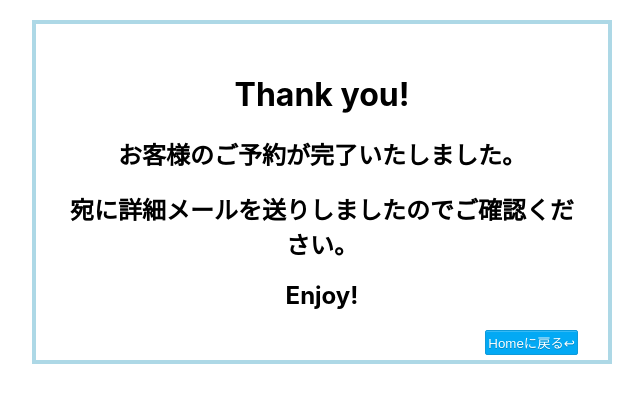
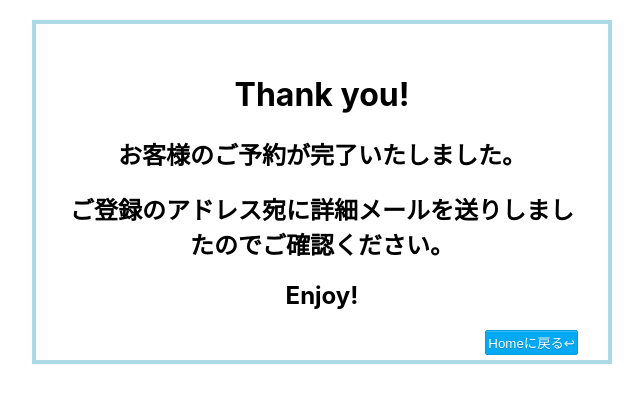
Before and after one commit to dehiron/renspa-react-frontend, a React (Create React App) app: page /checkout in a window 1280 px wide. Shown: the top 402 px of the page, without its empty margins (318-961 px from the left). Built offline with nearby package versions, Linux system fonts and the light colour scheme; no server answers.

Commit message:
push the latest

```diff
--- a/src/components/Checkout.js
+++ b/src/components/Checkout.js
@@ -13,7 +13,7 @@ function Checkout(props){
 
             <h1 className="title_message">Thank you!</h1>
             <h2 className="title_message">お客様のご予約が完了いたしました。</h2>
-            <h2 className="title_message"> 宛に詳細メールを送りしましたのでご確認ください。</h2>
+            <h2 className="title_message"> ご登録のアドレス宛に詳細メールを送りしましたのでご確認ください。</h2>
 
             <h2 className="title_message"> Enjoy!</h2>
 
--- a/src/components/Style.css
+++ b/src/components/Style.css
@@ -119,6 +119,7 @@
     width:100vw;
     height:100vh;
     opacity: 0.45;
+    background-color:rgba(0, 0, 0, 0.6);
 }
 
 
```
Also changed, not shown: 1 other file (tests, documents, lock files or other folders).
